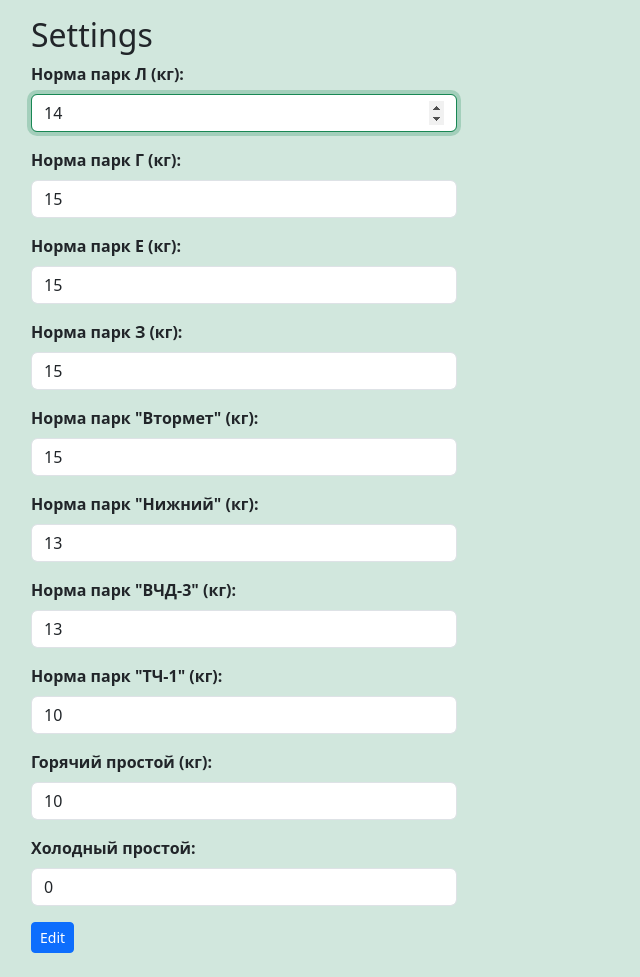
After one commit to slavafortGR/work_and_fuel, a Flask app: page /settings in a window 1280 px wide. The commit adds this page. Shown: the whole page, without its empty margins (0-640 px from the left). Run offline with Flask 3, Linux system fonts and the light colour scheme.

Commit message:
implemented settings model

```diff
--- a/workfuel/forms.py
+++ b/workfuel/forms.py
@@ -27,3 +27,16 @@ class DataForm(FlaskForm):
     specific_weight = FloatField('Specific Weight', validators=[DataRequired()])
     norm = FloatField('norm', validators=[DataRequired()])
     submit = SubmitField('Create')
+
+
+class SettingsForm(FlaskForm):
+    park_l_norm = IntegerField('Норма парк Л', validators=[DataRequired()])
+    park_g_norm = IntegerField('Норма парк Г', validators=[DataRequired()])
+    park_e_norm = IntegerField('Норма парк Е', validators=[DataRequired()])
+    park_z_norm = IntegerField('Норма парк З', validators=[DataRequired()])
+    park_vm_norm = IntegerField('Норма парк "Втормет"', validators=[DataRequired()])
+    park_nijny_norm = IntegerField('Норма парк "Нижний"', validators=[DataRequired()])
+    park_vchd_3_norm = IntegerField('Норма парк ВЧД-3', validators=[DataRequired()])
+    park_tch_1_norm = IntegerField('Норма парк ТЧ-1', validators=[DataRequired()])
+    hot_state = IntegerField('Горячий простой', validators=[DataRequired()])
+    cool_state = IntegerField('Холодный простой', validators=[DataRequired()])
--- a/workfuel/routes.py
+++ b/workfuel/routes.py
@@ -1,7 +1,8 @@
 from flask import render_template, redirect, request, url_for, flash, session
 from workfuel import app, db
-from workfuel.forms import LoginForm, RegistrationForm, DataForm
-from workfuel.models import User, WorkTime, Locomotive, Fuel
+from workfuel.forms import LoginForm, RegistrationForm, DataForm, SettingsForm
+from workfuel.models import User, WorkTime, Locomotive, Fuel, Settings
+from workfuel.helpers import validate_settings_form
 from werkzeug.security import check_password_hash, generate_password_hash
 from datetime import datetime
 
@@ -203,3 +204,54 @@ def create_work_form_post():
         return render_template('data_form.html', data_form=data_form)
     else:
         return render_template('data_form.html', data_form=data_form)
+
+
+@app.route('/settings', methods=['GET'])
+def get_settings():
+    settings_params = Settings.query.first() or Settings()
+
+    settings_dict = {
+        "park_l_norm": settings_params.park_l_norm,
+        "park_g_norm": settings_params.park_g_norm,
+        "park_e_norm": settings_params.park_e_norm,
+        "park_z_norm": settings_params.park_z_norm,
+        "park_vm_norm": settings_params.park_vm_norm,
+        "park_nijny_norm": settings_params.park_nijny_norm,
+        "park_vchd_3_norm": settings_params.park_vchd_3_norm,
+        "park_tch_1_norm": settings_params.park_tch_1_norm,
+        "hot_state": settings_params.hot_state,
+        "cool_state": settings_params.cool_state
+    }
+
+    return render_template('settings.html', settings_params=SettingsForm(request.form), settings_dict=settings_dict)
+
+
+@app.route('/settings', methods=['POST'])
+def post_settings():
+    settings_form = SettingsForm(request.form)
+
+    try:
+        form_data = request.form.to_dict()
+
+        settings_params = Settings.query.first() or Settings()
+
+        for field, value in form_data.items():
+            if hasattr(settings_params, field):
+                setattr(settings_params, field, int(value))
+
+        if not validate_settings_form(settings_params.park_l_norm, settings_params.park_g_norm, settings_params.park_e_norm,
+            settings_params.park_z_norm, settings_params.park_vm_norm, settings_params.park_nijny_norm,
+            settings_params.park_vchd_3_norm, settings_params.park_tch_1_norm, settings_params.hot_state,
+            settings_params.cool_state
+        ):
+            flash("Some settings are invalid.", "danger")
+            return render_template("settings.html", settings_form=settings_form)
+
+        db.session.add(settings_params)
+        db.session.commit()
+        flash("Settings successfully update", "success")
+        return redirect(url_for("return_profile"))
+
+    except Exception as e:
+        flash("An error occurred: " + repr(e), "danger")
+        return render_template("settings.html", settings_form=settings_form)
--- /dev/null
+++ b/workfuel/templates/settings.html
@@ -0,0 +1,82 @@
+{% extends "layout.html" %}
+
+{% block content %}
+    <div class="content-wrapper">
+        <h2>Settings</h2>
+        <form action="/settings" method="POST">
+            <div class="mb-3 wid_row">
+                {{ settings_params.hidden_tag() }}
+                <label class="form-label"><strong>Норма парк Л (кг): </strong></label>
+                {{ settings_params.park_l_norm(type="number", class="form-control", autofocus=True, value=settings_dict["park_l_norm"]) }}
+                {% for error in settings_params.park_l_norm.errors %}
+                    <span class="text-danger">{{ error }}</span>
+                {% endfor %}
+            </div>
+            <div class="mb-3 wid_row">
+                <label class="form-label"><strong>Норма парк Г (кг): </strong></label>
+                {{ settings_params.park_g_norm(type="number", class="form-control", value=settings_dict["park_g_norm"]) }}
+                {% for error in settings_params.park_g_norm.errors %}
+                    <span class="text-danger">{{ error }}</span>
+                {% endfor %}
+            </div>
+            <div class="mb-3 wid_row">
+                <label class="form-label"><strong>Норма парк Е (кг): </strong></label>
+                {{ settings_params.park_e_norm(type="number", class="form-control", value=settings_dict["park_e_norm"]) }}
+                {% for error in settings_params.park_e_norm.errors %}
+                    <span class="text-danger">{{ error }}</span>
+                {% endfor %}
+            </div>
+            <div class="mb-3 wid_row">
+                <label class="form-label"><strong>Норма парк З (кг): </strong></label>
+                {{ settings_params.park_z_norm(type="number", class="form-control", value=settings_dict["park_z_norm"]) }}
+                {% for error in settings_params.park_z_norm.errors %}
+                    <span class="text-danger">{{ error }}</span>
+                {% endfor %}
+            </div>
+            <div class="mb-3 wid_row">
+                <label class="form-label"><strong>Норма парк "Втормет" (кг): </strong></label>
+                {{ settings_params.park_vm_norm(type="number", class="form-control", value=settings_dict["park_vm_norm"]) }}
+                {% for error in settings_params.park_vm_norm.errors %}
+                    <span class="text-danger">{{ error }}</span>
+                {% endfor %}
+            </div>
+            <div class="mb-3 wid_row">
+                <label class="form-label"><strong>Норма парк "Нижний" (кг): </strong></label>
+                {{ settings_params.park_nijny_norm(type="number", class="form-control", value=settings_dict["park_nijny_norm"]) }}
+                {% for error in settings_params.park_nijny_norm.errors %}
+                    <span class="text-danger">{{ error }}</span>
+                {% endfor %}
+            </div>
+            <div class="mb-3 wid_row">
+                <label class="form-label"><strong>Норма парк "ВЧД-3" (кг): </strong></label>
+                {{ settings_params.park_vchd_3_norm(type="number", class="form-control", value=settings_dict["park_vchd_3_norm"]) }}
+                {% for error in settings_params.park_vchd_3_norm.errors %}
+                    <span class="text-danger">{{ error }}</span>
+                {% endfor %}
+            </div>
+            <div class="mb-3 wid_row">
+                <label class="form-label"><strong>Норма парк "ТЧ-1" (кг): </strong></label>
+                {{ settings_params.park_tch_1_norm(type="number", class="form-control", value=settings_dict["park_tch_1_norm"]) }}
+                {% for error in settings_params.park_tch_1_norm.errors %}
+                    <span class="text-danger">{{ error }}</span>
+                {% endfor %}
+            </div>
+            <div class="mb-3 wid_row">
+                <label class="form-label"><strong>Горячий простой (кг): </strong></label>
+                {{ settings_params.hot_state(type="number", class="form-control", value=settings_dict["hot_state"]) }}
+                {% for error in settings_params.hot_state.errors %}
+                    <span class="text-danger">{{ error }}</span>
+                {% endfor %}
+            </div>
+            <div class="mb-3 wid_row">
+                <label class="form-label"><strong>Холодный простой: </strong></label>
+                {{ settings_params.cool_state(type="number", class="form-control", value=settings_dict["cool_state"]) }}
+                {% for error in settings_params.cool_state.errors %}
+                    <span class="text-danger">{{ error }}</span>
+                {% endfor %}
+            </div>
+
+            <input type="submit" class="btn btn-primary btn-sm" value="Edit">
+        </form>
+    </div>
+{% endblock %}
```
Also changed, not shown: workfuel/helpers.py (+49 -0 lines), workfuel/models.py (+26 -0 lines), workfuel/pattern.py (deleted, +0 -11 lines), workfuel/templates/login_register.html (+7 -7 lines).
